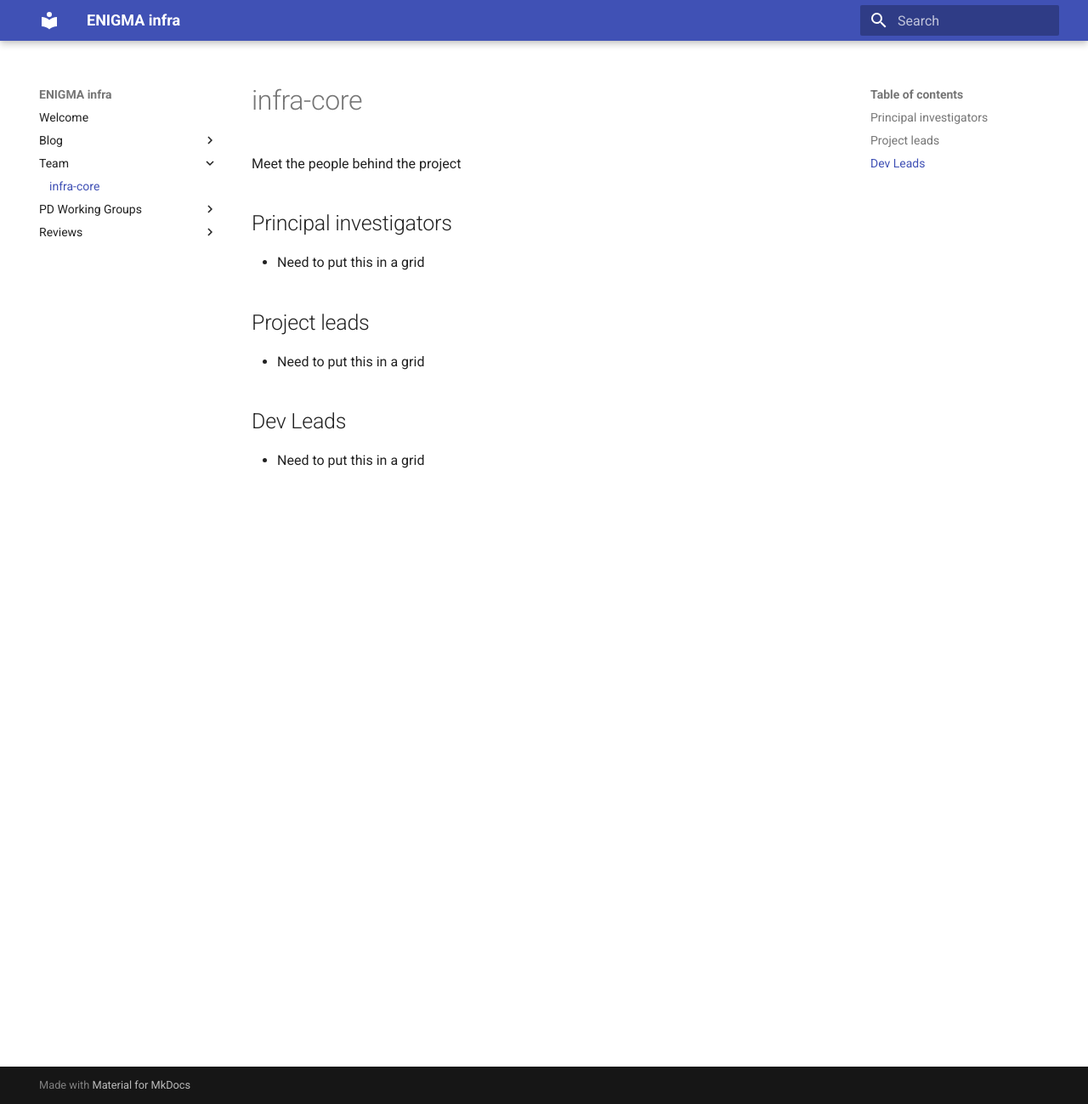
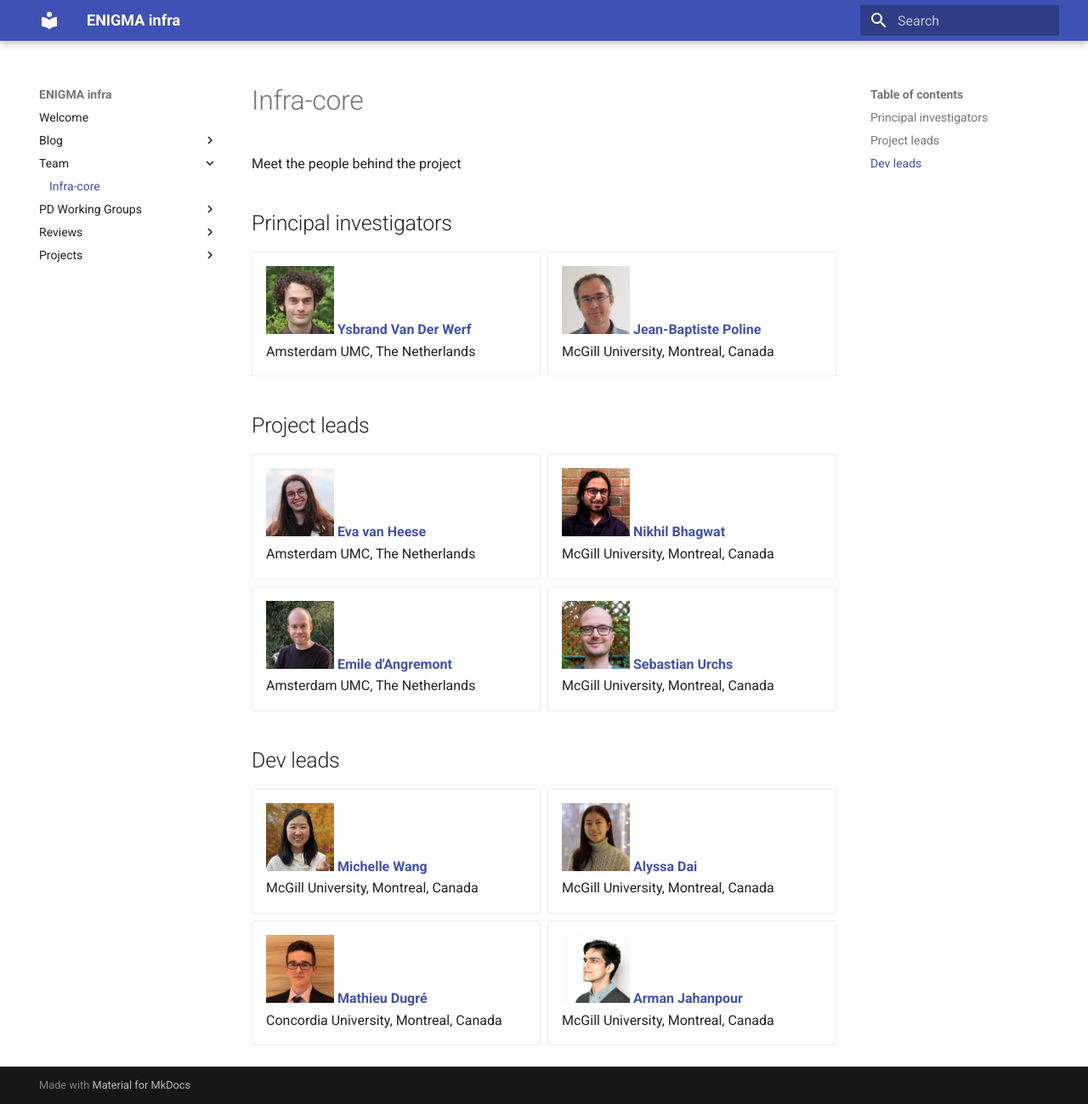
Before and after one commit to ENIGMA-infra/enigma-infra.github.io, an MkDocs documentation site: the page built from docs/team/people.md, in a window 1280 px wide and 1299 px high. Shown: the whole window at 85% size. Built offline with MkDocs 1.6.1 and Material for MkDocs 9.7.7, drawn with Linux system fonts in a browser that asks for light colours.

Commit message:
added people

```diff
--- a/docs/team/people.md
+++ b/docs/team/people.md
@@ -1,12 +1,42 @@
-# infra-core
+# Infra-core
 
 Meet the people behind the project
 
 ## Principal investigators
-- Need to put this in a grid
+
+<div class="grid cards" markdown>
+- ![Lead Name](img/ysbrand.jpg){ width="80" } **[Ysbrand Van Der Werf](profile/jane-doe)**
+  Amsterdam UMC, The Netherlands
+- ![Lead Name](img/jb.jpg){ width="80" } **[Jean-Baptiste Poline](https://neurodatascience.github.io/)**
+  McGill University, Montreal, Canada
+</div>
+
 
 ## Project leads
-- Need to put this in a grid
 
-## Dev Leads
-- Need to put this in a grid
+<div class="grid cards" markdown>
+- ![Lead Name](img/eva.jpeg){ width="80" } **[Eva van Heese](profile/jane-doe)**
+  Amsterdam UMC, The Netherlands
+- ![Lead Name](img/nikhil.png){ width="80" } **[Nikhil Bhagwat](https://neurodatascience.github.io/)**
+  McGill University, Montreal, Canada
+- ![Lead Name](img/emile.jpeg){ width="80" } **[Emile d'Angremont](profile/jane-doe)**
+  Amsterdam UMC, The Netherlands
+- ![Lead Name](img/sebastian.jpg){ width="80" } **[Sebastian Urchs](https://neurodatascience.github.io/)**
+  McGill University, Montreal, Canada
+</div>
+
+
+## Dev leads
+
+<div class="grid cards" markdown>
+- ![Lead Name](img/michelle.jpg){ width="80" } **[Michelle Wang](https://michellewang.github.io/)**
+  McGill University, Montreal, Canada
+- ![Lead Name](img/alyssa.png){ width="80" } **[Alyssa Dai ](https://neurodatascience.github.io/)**
+  McGill University, Montreal, Canada
+- ![Lead Name](img/mathieu.png){ width="80" } **[Mathieu Dugré](https://mathdugre.me/)**
+  Concordia University, Montreal, Canada
+- ![Lead Name](img/arman.jpg){ width="80" } **[Arman Jahanpour](https://github.com/rmanaem)**
+  McGill University, Montreal, Canada
+</div>
+
+<!-- ...existing cards section... -->
--- a/mkdocs.yml
+++ b/mkdocs.yml
@@ -14,6 +14,8 @@ nav:
     - wg/e_pd.md
   - Reviews:
     - reviews/testimonials.md
+  - Projects:
+    - projects/open_science_toolstack.md
 
 plugins:
   - search
@@ -22,3 +24,6 @@ plugins:
 markdown_extensions:
   - attr_list
   - md_in_html
+  - pymdownx.emoji:
+      emoji_index: !!python/name:material.extensions.emoji.twemoji
+      emoji_generator: !!python/name:material.extensions.emoji.to_svg
```
Also changed, not shown: docs/index.md (+21 -4 lines), docs/projects/open_science_toolstack.md (added, +6 -0 lines), docs/reviews/testimonials.md (+21 -0 lines), docs/team/img/alyssa.png (added), docs/team/img/arman.jpg (added), docs/team/img/emile.jpeg (added), docs/team/img/eva.jpeg (added), docs/team/img/jb.jpg (added), docs/team/img/mathieu.png (added), docs/team/img/michelle.jpg (added), docs/team/img/nikhil.png (added), docs/team/img/nipoppy.png (added), docs/team/img/sebastian.jpg (added), docs/team/img/ysbrand.jpg (added).
